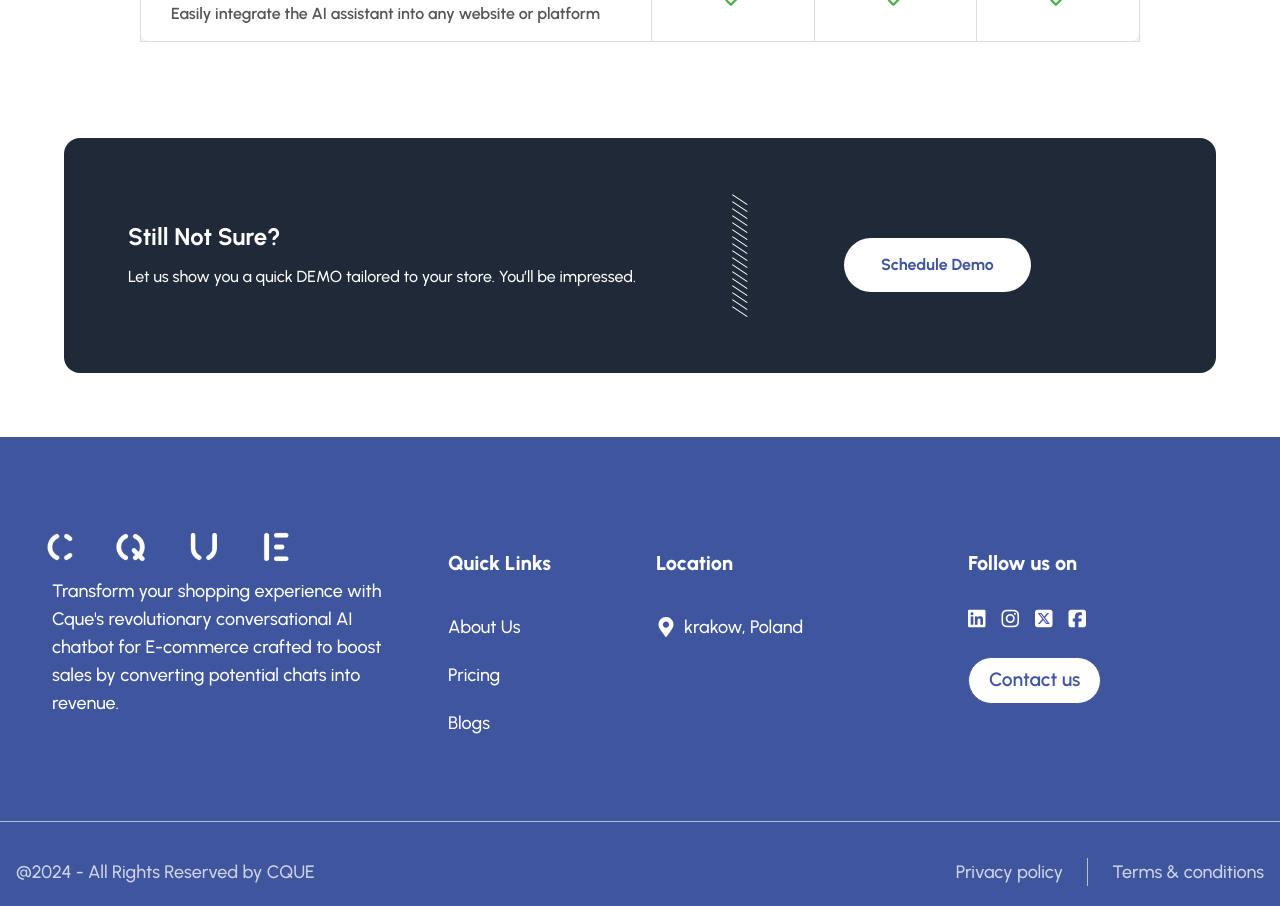
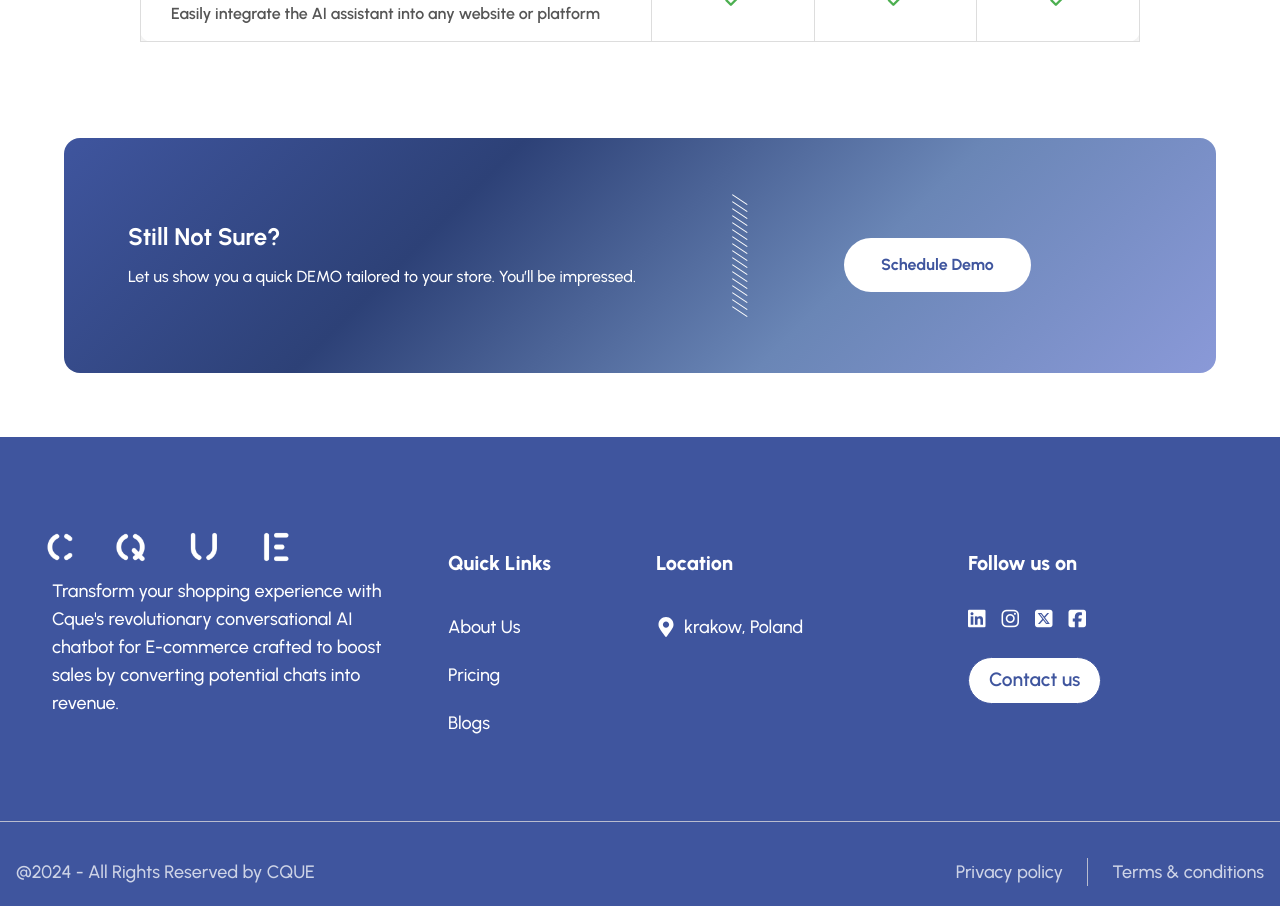
Before and after one commit to navanee1609/cque-archie, a Next.js app: page /pricing in a window 1280 px wide. Shown: the part 2880-3786 px from the top of the page. Built offline with nearby package versions, Linux system fonts and the light colour scheme.

Commit message:
added bg gradient

```diff
--- a/app/aboutus/page.tsx
+++ b/app/aboutus/page.tsx
@@ -152,7 +152,7 @@ const handleCloseCalendly = () => {
 
 
 {/* CTA */}
-        <div className="relative overflow-hidden bg-gray-900 rounded-2xl my-16 mx-auto" style={{backgroundColor: "#1f2937",width: "90%", maxWidth:"1200px"}}>
+        <div className="relative overflow-hidden bg-gray-900 rounded-2xl my-16 mx-auto" style={{background: "linear-gradient(135deg, #3F559E, #2D4177, #6A86B6, #8A99D8)",width: "90%", maxWidth:"1200px"}}>
             <div className="px-16 py-8 sm:px-8 lg:px-16 lg:py-14">
                 <div className="md:flex md:items-center md:space-x-12 lg:space-x-24">
                     <div className="text-center md:text-left">
--- a/app/pricing/page.jsx
+++ b/app/pricing/page.jsx
@@ -491,7 +491,7 @@ const Pricing = () => {
 
 
 {/* CTA */}
-<div className="relative overflow-hidden bg-gray-900 rounded-2xl my-16 mx-auto" style={{backgroundColor: "#1f2937",width: "90%", maxWidth:"1200px"}}>
+<div className="relative overflow-hidden bg-gray-900 rounded-2xl my-16 mx-auto" style={{background: "linear-gradient(135deg, #3F559E, #2D4177, #6A86B6, #8A99D8)",width: "90%", maxWidth:"1200px"}}>
     <div className="px-16 py-8 sm:px-8 lg:px-16 lg:py-14">
         <div className="md:flex md:items-center md:space-x-12 lg:space-x-24">
             <div className="text-center md:text-left">
```
